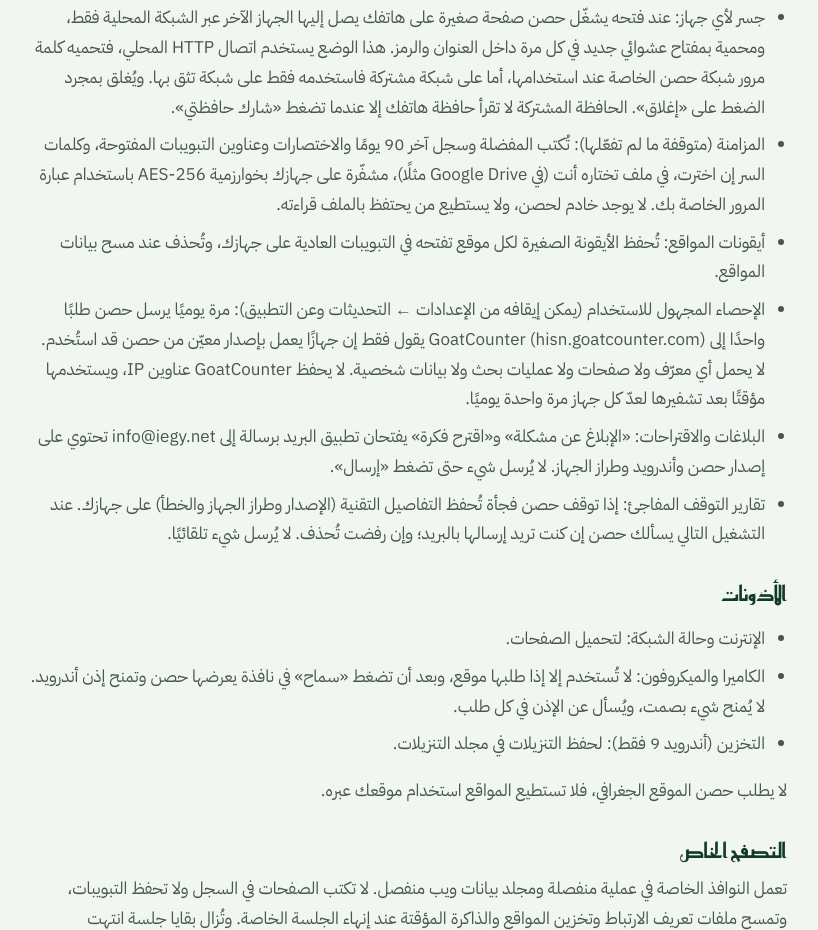
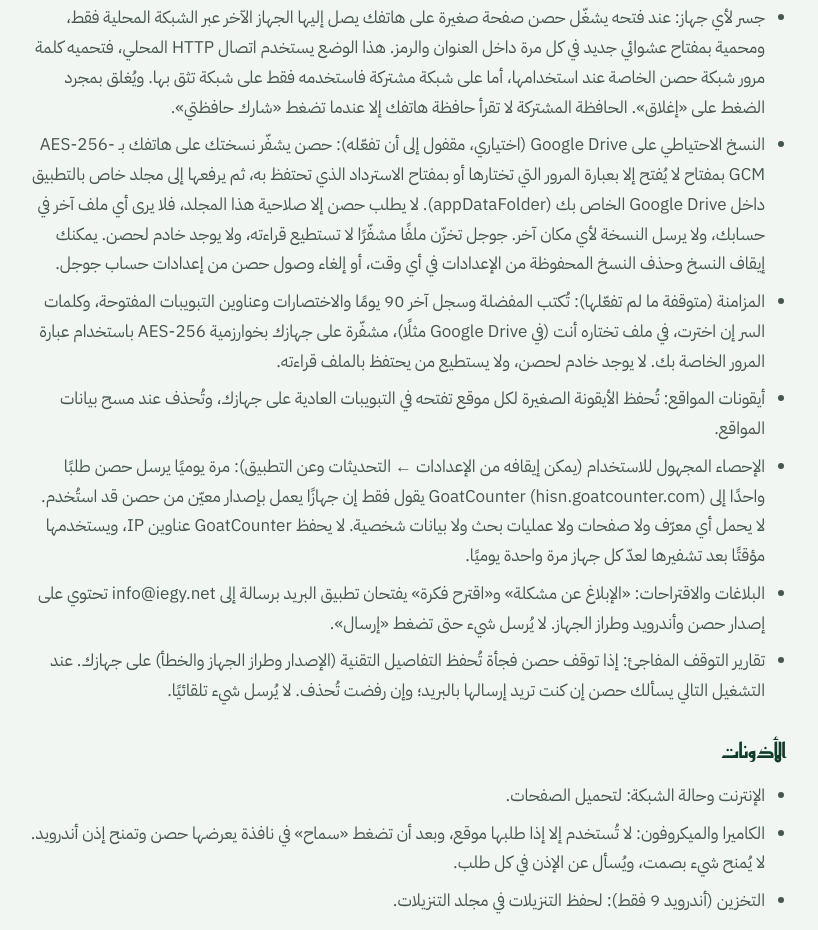
Before and after one commit to iegy/H, a plain HTML site: page privacy.html in a window 1280 px wide. Shown: the part 1617-2547 px from the top of the page, without its empty margins (413-1231 px from the left). Drawn offline with Linux system fonts and the light colour scheme.

Commit message:
Privacy: Google Drive backup
Co-Authored-By: Claude Opus 5.5 <noreply@anthropic.com>
Claude-Session: https://claude.ai/code/session_0198sD9uEfTvs5umNZhbRNnL

```diff
--- a/privacy.html
+++ b/privacy.html
@@ -47,6 +47,7 @@
 <li>الصفحة الرئيسية المدمجة لا تحمّل خطوطًا أو سكربتات أو صورًا من الإنترنت.</li>
 <li>جسر (مشاركة الملفات): تنتقل الملفات مباشرة من جهاز لآخر عبر الواي فاي، مشفّرة (تبادل مفاتيح ECDH وتشفير AES-256-GCM)، ولا تمر عبر الإنترنت أو أي خادم. تُحفظ الملفات المستلمة في التنزيلات/Hisn Jisr. لإنشاء الشبكة الخاصة أو الانضمام إليها يطلب أندرويد إذن «الأجهزة القريبة» (أو إذن الموقع في أندرويد 12 وما قبله)، ولا يقرأ حصن موقعك أبدًا.</li>
 <li>جسر لأي جهاز: عند فتحه يشغّل حصن صفحة صغيرة على هاتفك يصل إليها الجهاز الآخر عبر الشبكة المحلية فقط، ومحمية بمفتاح عشوائي جديد في كل مرة داخل العنوان والرمز. هذا الوضع يستخدم اتصال HTTP المحلي، فتحميه كلمة مرور شبكة حصن الخاصة عند استخدامها، أما على شبكة مشتركة فاستخدمه فقط على شبكة تثق بها. ويُغلق بمجرد الضغط على «إغلاق». الحافظة المشتركة لا تقرأ حافظة هاتفك إلا عندما تضغط «شارك حافظتي».</li>
+<li>النسخ الاحتياطي على Google Drive (اختياري، مقفول إلى أن تفعّله): حصن يشفّر نسختك على هاتفك بـ AES-256-GCM بمفتاح لا يُفتح إلا بعبارة المرور التي تختارها أو بمفتاح الاسترداد الذي تحتفظ به، ثم يرفعها إلى مجلد خاص بالتطبيق داخل Google Drive الخاص بك (appDataFolder). لا يطلب حصن إلا صلاحية هذا المجلد، فلا يرى أي ملف آخر في حسابك، ولا يرسل النسخة لأي مكان آخر. جوجل تخزّن ملفًا مشفّرًا لا تستطيع قراءته، ولا يوجد خادم لحصن. يمكنك إيقاف النسخ وحذف النسخ المحفوظة من الإعدادات في أي وقت، أو إلغاء وصول حصن من إعدادات حساب جوجل.</li>
 <li>المزامنة (متوقفة ما لم تفعّلها): تُكتب المفضلة وسجل آخر 90 يومًا والاختصارات وعناوين التبويبات المفتوحة، وكلمات السر إن اخترت، في ملف تختاره أنت (في Google Drive مثلًا)، مشفّرة على جهازك بخوارزمية AES-256 باستخدام عبارة المرور الخاصة بك. لا يوجد خادم لحصن، ولا يستطيع من يحتفظ بالملف قراءته.</li>
 <li>أيقونات المواقع: تُحفظ الأيقونة الصغيرة لكل موقع تفتحه في التبويبات العادية على جهازك، وتُحذف عند مسح بيانات المواقع.</li>
 <li>الإحصاء المجهول للاستخدام (يمكن إيقافه من الإعدادات ← التحديثات وعن التطبيق): مرة يوميًا يرسل حصن طلبًا واحدًا إلى GoatCounter (hisn.goatcounter.com) يقول فقط إن جهازًا يعمل بإصدار معيّن من حصن قد استُخدم. لا يحمل أي معرّف ولا صفحات ولا عمليات بحث ولا بيانات شخصية. لا يحفظ GoatCounter عناوين IP، ويستخدمها مؤقتًا بعد تشفيرها لعدّ كل جهاز مرة واحدة يوميًا.</li>
```
Also changed, not shown: en/privacy.html (+1 -0 lines).
